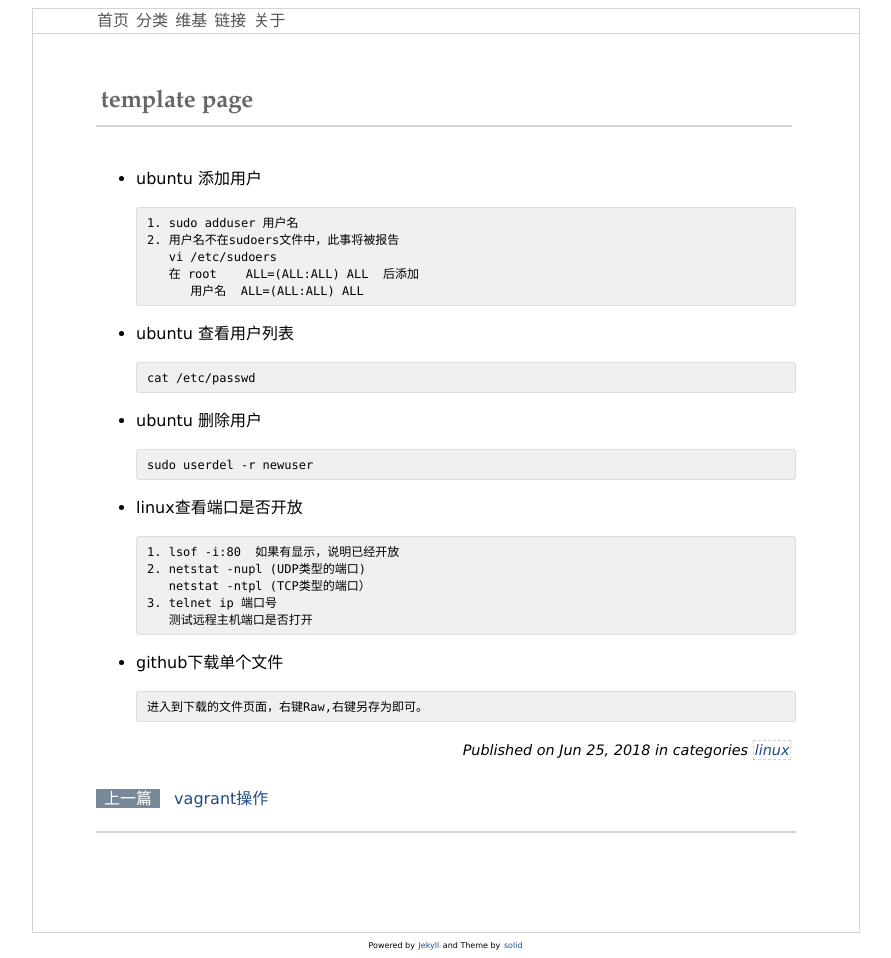
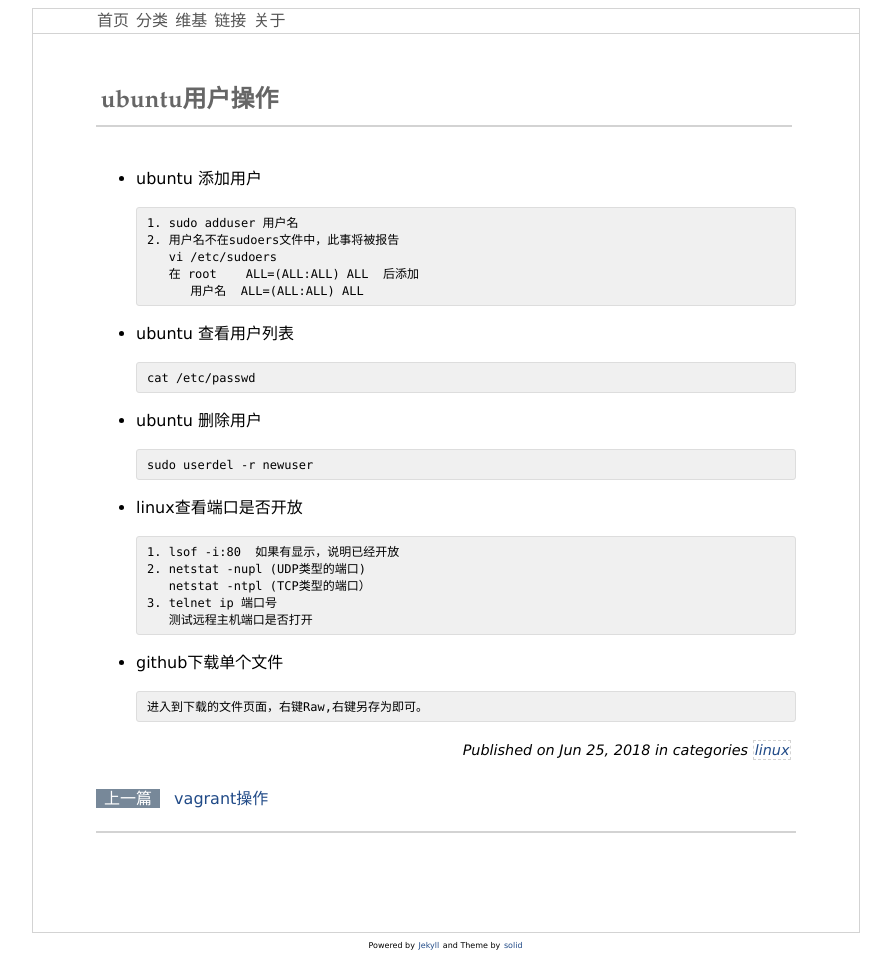
Before and after one commit to hustWang/hustWang.github.io, a Jekyll site: the page built from _posts/2018-06-25-ubuntu用户操作相关.md, in a window 1280 px wide. Shown: the whole page, without its empty margins (194-1085 px from the left). Built offline with Jekyll 4.4.1, drawn with Linux system fonts in a browser that asks for light colours; comment, search, counter and statistics services are not loaded.

Commit message:
Update 2018-06-25-ubuntu用户操作相关.md

```diff
--- a/_posts/2018-06-25-ubuntu用户操作相关.md
+++ b/_posts/2018-06-25-ubuntu用户操作相关.md
@@ -1,6 +1,6 @@
 ---
 layout: post
-title: template page
+title: ubuntu用户操作
 categories: linux
 description: ubuntu，user.github,port
 keywords: ubuntu，user
```
